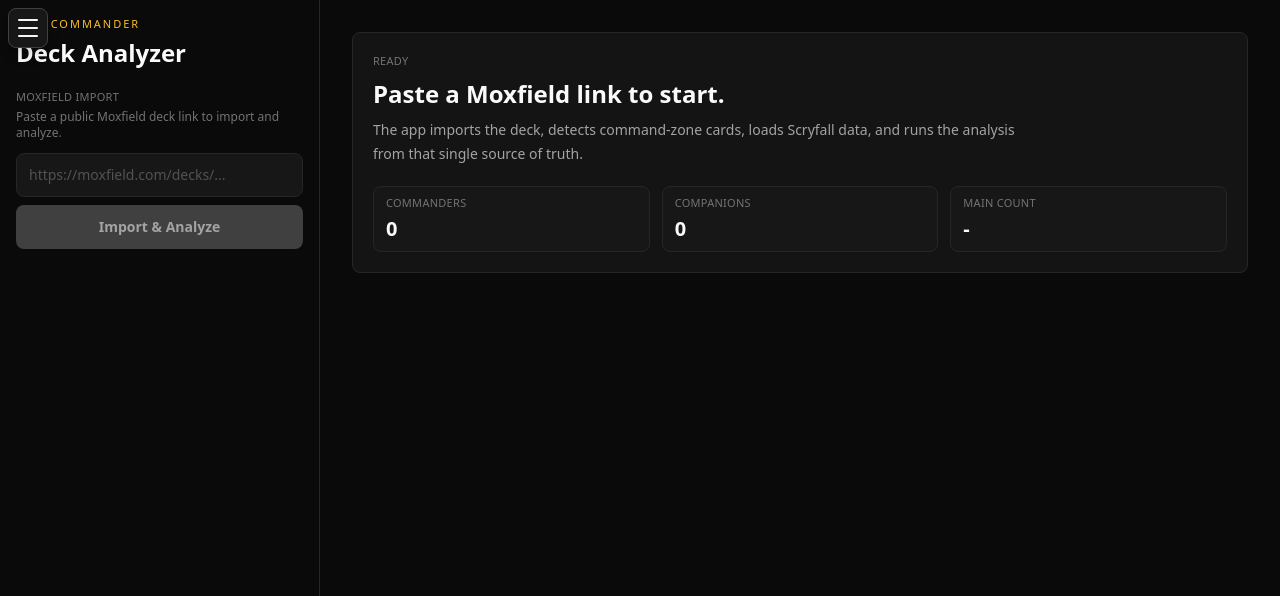
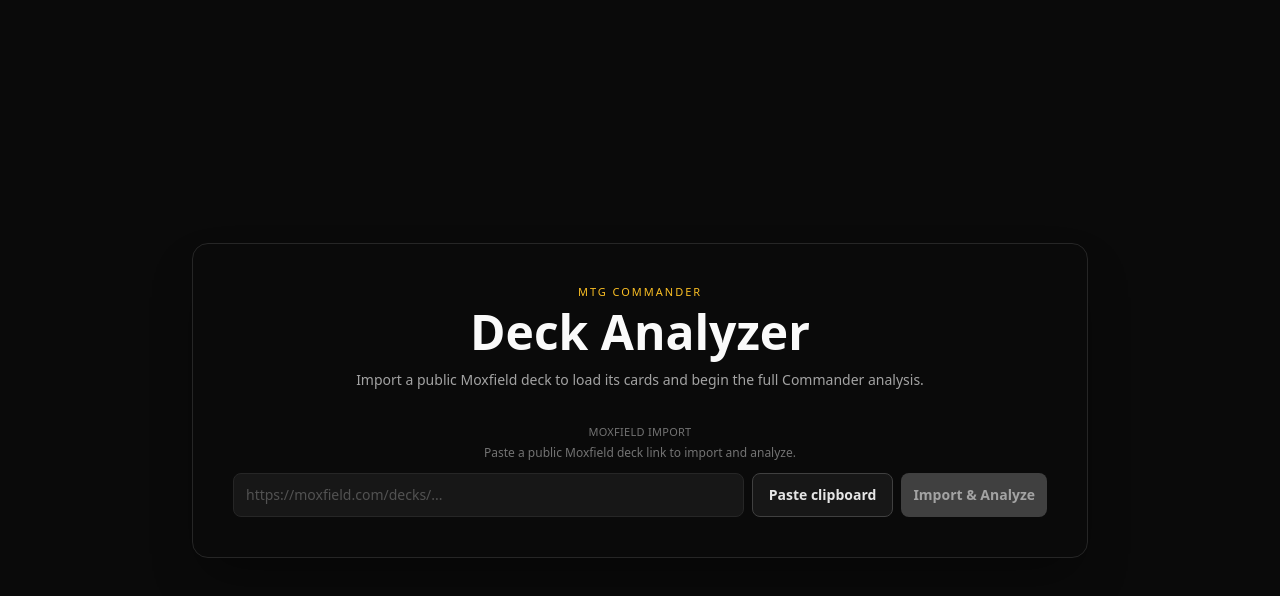
Before and after one commit to DrewLickman/MTG-Deck-Analyzer, a Next.js app: page / in a window 1280 px wide. Shown: the top 596 px of the page. Built offline with nearby package versions, Linux system fonts and the light colour scheme.

Commit message:
Refine import and mulligan layout

```diff
--- a/mtg-analyzer.jsx
+++ b/mtg-analyzer.jsx
@@ -288,33 +288,40 @@ function InputControls({
   draftDeck,
   loading,
   progress,
+  onClipboardPaste,
   onImport,
   onMoxfieldPaste,
   setMoxfieldUrl,
+  fullPage = false,
   showTitle = true,
 }) {
   return (
-    <div>
+    <div className={fullPage ? "w-full rounded-2xl border border-neutral-800 bg-neutral-950/95 p-6 shadow-2xl shadow-black/40 sm:p-10" : ""}>
       {showTitle && (
-        <div>
+        <div className={fullPage ? "text-center" : ""}>
           <div className="text-[11px] uppercase tracking-[0.18em] text-amber-400">MTG Commander</div>
-          <h1 className="mt-1 text-2xl font-bold text-neutral-50">Deck Analyzer</h1>
+          <h1 className={`${fullPage ? "mt-2 text-4xl sm:text-5xl" : "mt-1 text-2xl"} font-bold text-neutral-50`}>Deck Analyzer</h1>
+          {fullPage && <p className="mx-auto mt-3 max-w-xl text-sm leading-6 text-neutral-400">Import a public Moxfield deck to load its cards and begin the full Commander analysis.</p>}
         </div>
       )}
 
-      <div className={`${showTitle ? "mt-5" : "mt-3"} space-y-3`}>
-        <div>
+      <div className={`${showTitle ? (fullPage ? "mt-8" : "mt-5") : "mt-3"} space-y-3`}>
+        <div className={fullPage ? "text-center" : ""}>
           <div className="text-[11px] uppercase tracking-wide text-neutral-500">Moxfield Import</div>
           <div className="mt-1 text-xs text-neutral-500">Paste a public Moxfield deck link to import and analyze.</div>
         </div>
-        <div className="grid gap-2">
+        <div className={`grid gap-2 ${fullPage ? "sm:grid-cols-[minmax(0,1fr)_auto_auto]" : ""}`}>
           <input
+            aria-label="Moxfield deck URL"
             value={moxfieldUrl}
             onChange={(event) => setMoxfieldUrl(event.target.value)}
             onPaste={onMoxfieldPaste}
             placeholder="https://moxfield.com/decks/..."
             className="min-h-11 min-w-0 rounded-lg border border-neutral-800 bg-neutral-900 px-3 py-2 text-base text-neutral-100 outline-none placeholder:text-neutral-600 focus:border-amber-500 sm:text-sm"
           />
+          <button type="button" onClick={onClipboardPaste} disabled={loading} className="min-h-11 rounded-lg border border-neutral-700 bg-neutral-900 px-4 py-2 text-sm font-semibold text-neutral-200 transition hover:border-amber-500 hover:text-amber-200 disabled:cursor-not-allowed disabled:text-neutral-600">
+            Paste clipboard
+          </button>
           <button type="button" onClick={onImport} disabled={loading || !moxfieldUrl.trim()} className="min-h-11 rounded-lg bg-amber-500 px-3 py-2 text-sm font-bold text-neutral-950 transition hover:bg-amber-400 disabled:cursor-not-allowed disabled:bg-neutral-700 disabled:text-neutral-400">
             Import & Analyze
           </button>
@@ -368,27 +375,6 @@ function InputPanel(props) {
         <InputControls {...props} />
       </div>
     </aside>
-  );
-}
-
-function EmptyWorkspace({ draftDeck, sidePanelOpen }) {
-  if (!sidePanelOpen) return null;
-
-  return (
-    <main className="p-3 sm:p-5 lg:p-8">
-      <div className="mx-auto max-w-6xl">
-        <div className={panelClass("p-5")}>
-          <div className="text-[11px] uppercase tracking-wide text-neutral-500">Ready</div>
-          <h2 className="mt-2 text-2xl font-semibold text-neutral-50">Paste a Moxfield link to start.</h2>
-          <p className="mt-2 max-w-2xl text-sm leading-6 text-neutral-400">The app imports the deck, detects command-zone cards, loads Scryfall data, and runs the analysis from that single source of truth.</p>
-          <div className="mt-5 grid gap-3 sm:grid-cols-3">
-            <Metric label="Commanders" value={draftDeck ? draftDeck.commanders.length : 0} />
-            <Metric label="Companions" value={draftDeck ? draftDeck.companions.length : 0} />
-            <Metric label="Main Count" value={draftDeck ? `${draftDeck.cardCount}/${draftDeck.expectedMainCount}` : "-"} />
-          </div>
-        </div>
-      </div>
-    </main>
   );
 }
 
@@ -2740,6 +2726,21 @@ export default function App() {
     importMoxfieldUrl(url, { auto: true });
   }, [importMoxfieldUrl]);
 
+  const handleClipboardPaste = useCallback(async () => {
+    setError(null);
+    try {
+      if (!navigator.clipboard?.readText) throw new Error("Clipboard access is not available in this browser.");
+      const clipboardText = await navigator.clipboard.readText();
+      const url = extractMoxfieldDeckUrl(clipboardText);
+      if (!url) throw new Error("The clipboard does not contain a valid Moxfield deck link.");
+      setMoxfieldUrl(url);
+      lastAutoImportRef.current = url;
+      await importMoxfieldUrl(url, { auto: true });
+    } catch (clipboardError) {
+      setError(clipboardError.message || "Clipboard access was blocked. Paste the Moxfield link into the field instead.");
+    }
+  }, [importMoxfieldUrl]);
+
   useEffect(() => {
     const url = extractMoxfieldDeckUrl(moxfieldUrl);
     if (!url || url !== moxfieldUrl.trim() || loading || lastAutoImportRef.current === url) return undefined;
@@ -2749,6 +2750,28 @@ export default function App() {
     }, 250);
     return () => window.clearTimeout(timer);
   }, [importMoxfieldUrl, loading, moxfieldUrl]);
+
+  const inputProps = {
+    error,
+    moxfieldUrl,
+    draftDeck,
+    loading,
+    progress,
+    onClipboardPaste: handleClipboardPaste,
+    onImport: handleMoxfieldImport,
+    onMoxfieldPaste: handleMoxfieldPaste,
+    setMoxfieldUrl,
+  };
+
+  if (!analysis || !deckModel) {
+    return (
+      <div className="flex min-h-screen items-center justify-center bg-neutral-950 px-4 py-10 text-neutral-100 sm:px-6">
+        <main className="w-full max-w-4xl">
+          <InputControls {...inputProps} fullPage />
+        </main>
+      </div>
+    );
+  }
 
   return (
     <div className={`relative min-h-screen bg-neutral-950 text-neutral-100 ${sidePanelOpen ? "lg:grid lg:grid-cols-[320px_minmax(0,1fr)]" : ""}`}>
@@ -2764,20 +2787,11 @@ export default function App() {
         <span className="h-0.5 w-5 rounded bg-current" />
       </button>
       <InputPanel
-        error={error}
         hasAnalysis={Boolean(analysis)}
-        moxfieldUrl={moxfieldUrl}
-        draftDeck={draftDeck}
-        loading={loading}
-        progress={progress}
         sidePanelOpen={sidePanelOpen}
-        onImport={handleMoxfieldImport}
-        onMoxfieldPaste={handleMoxfieldPaste}
-        setMoxfieldUrl={setMoxfieldUrl}
+        {...inputProps}
       />
-      {analysis && deckModel
-        ? <Dashboard analysis={analysis} deck={deckModel} cardMap={cardMap} notFound={notFound} cardDataLoading={cardDataLoading} cardDataProgress={cardDataProgress} activeTab={activeTab} setActiveTab={setActiveTab} analysisSettings={analysisSettings} setAnalysisSettings={setAnalysisSettings} coreCards={coreCards} toggleCoreCard={toggleCoreCard} />
-        : <EmptyWorkspace draftDeck={draftDeck} sidePanelOpen={sidePanelOpen} />}
+      <Dashboard analysis={analysis} deck={deckModel} cardMap={cardMap} notFound={notFound} cardDataLoading={cardDataLoading} cardDataProgress={cardDataProgress} activeTab={activeTab} setActiveTab={setActiveTab} analysisSettings={analysisSettings} setAnalysisSettings={setAnalysisSettings} coreCards={coreCards} toggleCoreCard={toggleCoreCard} />
     </div>
   );
 }
```
Also changed, not shown: lib/openingHand.mjs, 2 other files (tests, documents, lock files or other folders).
